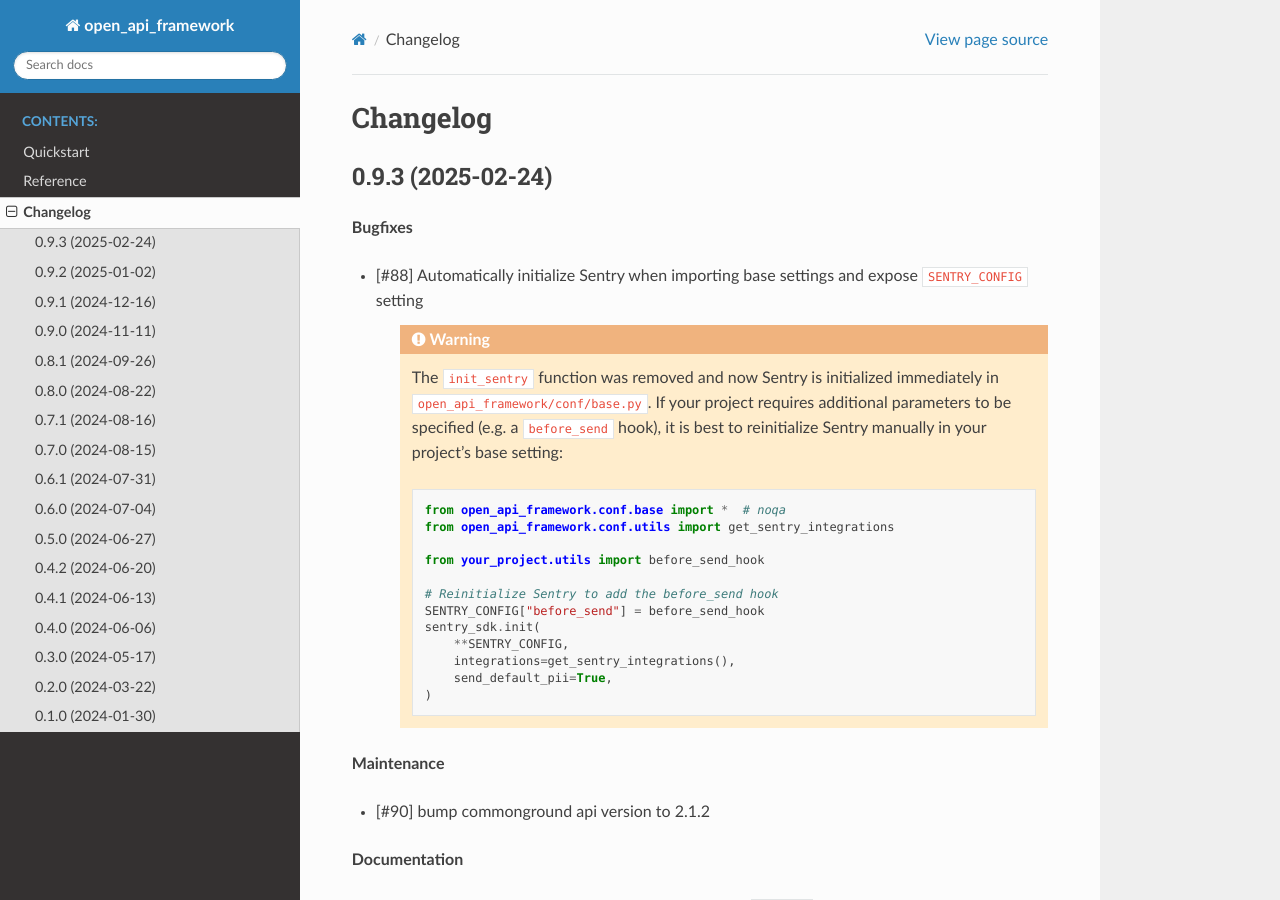
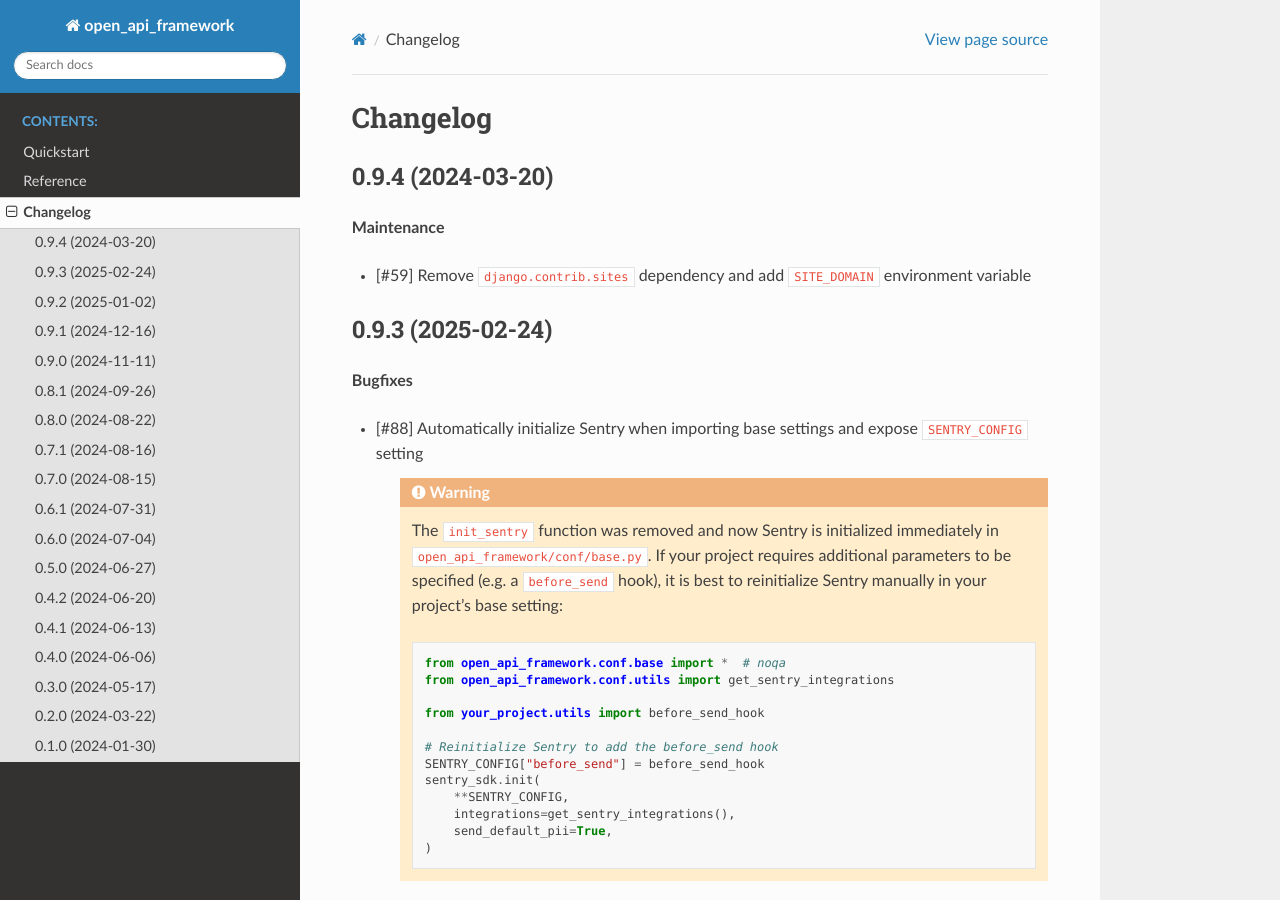
Before and after one commit to maykinmedia/open-api-framework, a Sphinx documentation site: the page built from docs/changelog.rst, in a window 1280 px wide and 900 px high. Built offline with Sphinx 7.4.7 and the Read the Docs theme 3.1.0, drawn with Linux system fonts in a browser that asks for light colours.

Commit message:
:bookmark: Release 0.9.4

```diff
--- a/CHANGELOG.rst
+++ b/CHANGELOG.rst
@@ -1,5 +1,13 @@
 Changelog
 =========
+
+0.9.4 (2024-03-20)
+------------------
+
+**Maintenance**
+
+* [#59] Remove ``django.contrib.sites`` dependency and add ``SITE_DOMAIN`` environment variable
+
 
 0.9.3 (2025-02-24)
 ------------------
--- a/README.rst
+++ b/README.rst
@@ -1,7 +1,7 @@
 Open API Framework
 ==================
 
-:Version: 0.9.3
+:Version: 0.9.4
 :Source: https://github.com/maykinmedia/open-api-framework
 :Keywords: metapackage, dependencies
 
--- a/docs/conf.py
+++ b/docs/conf.py
@@ -26,7 +26,7 @@
 author = "Maykin Media"
 
 # The full version, including alpha/beta/rc tags
-release = "0.9.3"
+release = "0.9.4"
 
 
 # -- General configuration ---------------------------------------------------
--- a/pyproject.toml
+++ b/pyproject.toml
@@ -4,7 +4,7 @@
 
 [project]
 name = "open_api_framework"
-version = "0.9.3"
+version = "0.9.4"
 description = "A metapackage for registration components, that bundles the dependencies shared between these components and provides generic settings"
 authors = [
     {name = "Maykin Media", email = "support@maykinmedia.nl"}
@@ -108,7 +108,7 @@
 ]
 
 [tool.bumpversion]
-current_version = "0.9.3"
+current_version = "0.9.4"
 files = [
     {filename = "pyproject.toml"},
     {filename = "README.rst"},
```
